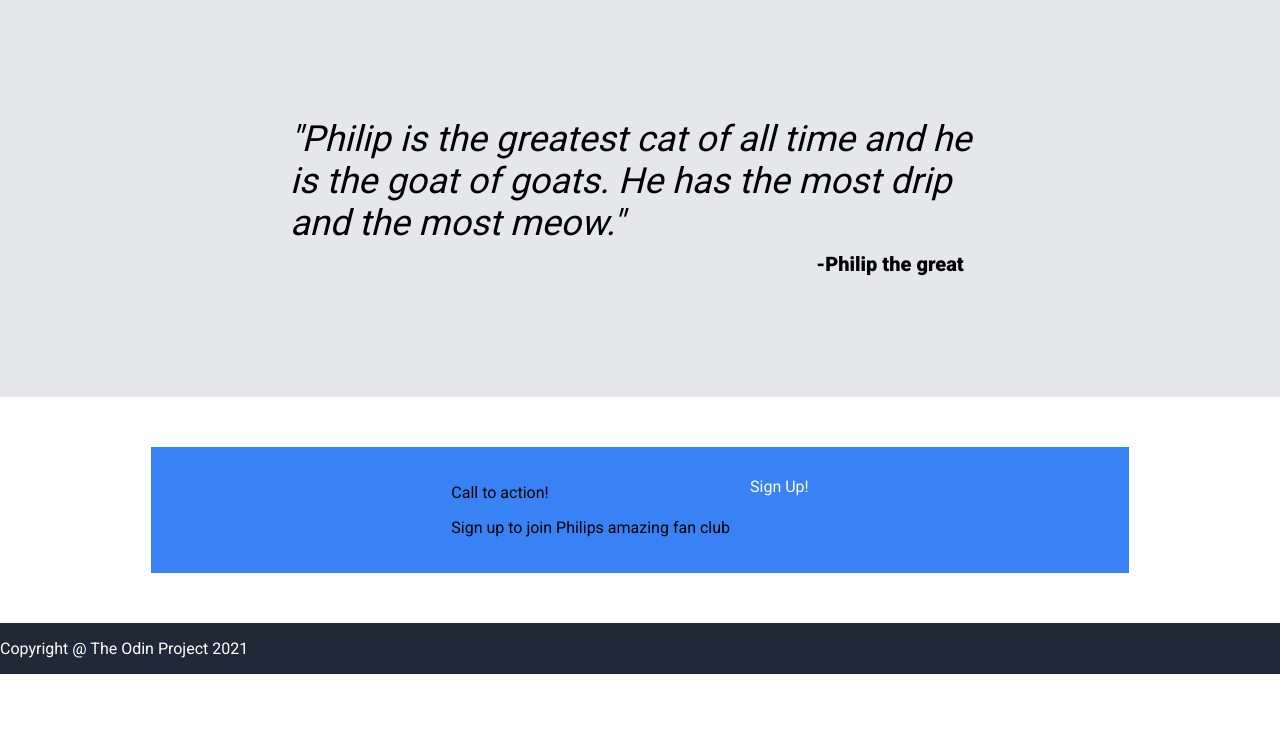
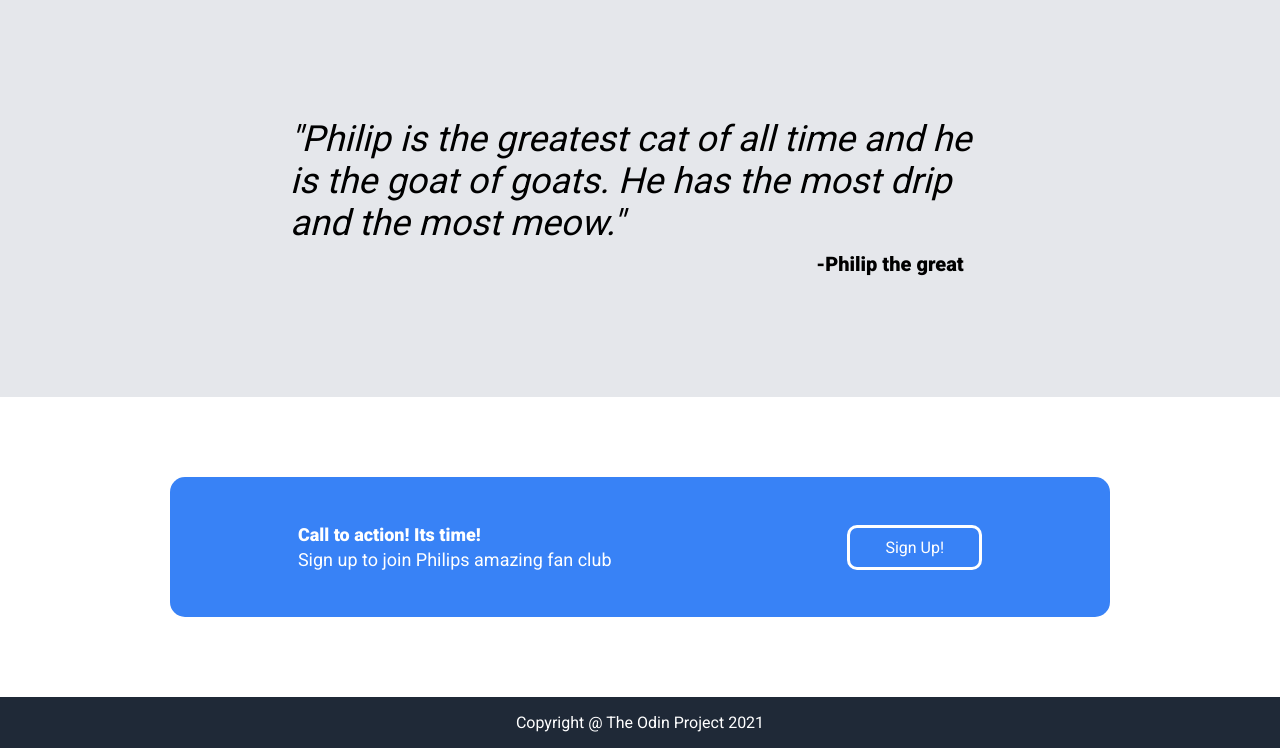
Before and after one commit to CarlosGOlea/landingPrac, a plain HTML site: page index.html in a window 1280 px wide. Shown: the part 796-1544 px from the top of the page. Before the commit the page ends 1470 px from the top, so only its background shows below. Drawn offline with Linux system fonts and the light colour scheme.

Commit message:
Completed site 1.0

```diff
--- a/index.html
+++ b/index.html
@@ -61,10 +61,10 @@
         <section class="cta-section">
             <div class="cta-content">
                 <div class="cta-text">
-                <p>Call to action!</p>
-                <p>Sign up to join Philips amazing fan club</p>
+                <p class ="top-text">Call to action! Its time!</p>
+                <p class="bottom-text">Sign up to join Philips amazing fan club</p>
                 </div>
-                <a href="#" class="button">Sign Up!</a>
+                <a href="#" class="buttonTwo">Sign Up!</a>
             </div>
         </section>
 
--- a/styles.css
+++ b/styles.css
@@ -33,8 +33,7 @@ body {
     gap: 40px;
 }
 
-.hero-text,
-.cta-content {
+.hero-text {
     max-width: 400px;
 }
 
@@ -119,19 +118,48 @@ img {
 .cta-section{
     display: flex;
     justify-content: center;
+    height: 300px;
+    color: white;
+}
+
+.cta-text{
+    font-size: 18px;
+}
+.top-text{
+    font-weight: 900;
+}
+
+.top-text,
+.bottom-text {
+    margin: 4px 0;
 }
 
 .cta-content{
     display: flex;
     background-color: #3882F6;
-    margin: 50px;
+    margin: 80px;
     padding: 20px;
-    padding-left: 300px;
-    padding-right: 300px;
+    align-items: center;
+    gap: 20px;
+    width: 900px;
+    justify-content: space-around;
+    border-radius: 15px;
+
+}
+
+.buttonTwo{
+    display: inline-block;
+    background-color: #3882F6;
+    color: white;
+    text-decoration: none;
+    padding: 10px 35px;
+    border-radius: 10px;
+    border: 3px solid white;
 }
 
 /* ---------- Footer ---------- */
 .site-footer {
     background-color: #1F2937;
     color: #fff;
+    text-align: center;
 }
```
